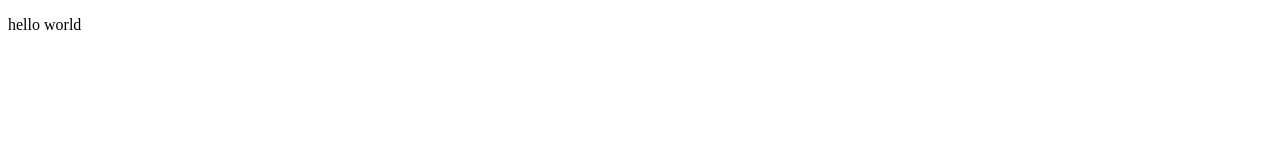
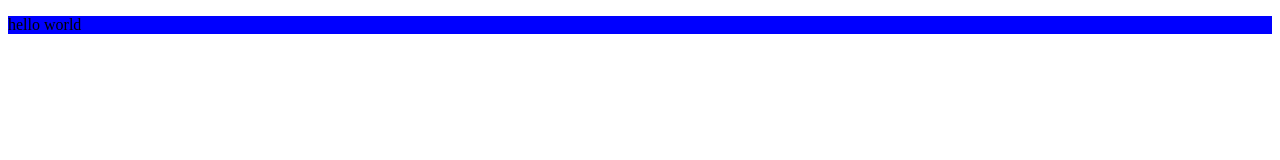
Before and after one commit to Nazish-Iftikhar/homepage, a plain HTML site: page index.html in a window 1280 px wide. Drawn offline with Linux system fonts and the light colour scheme.

Commit message:
changed the style of para

```diff
--- a/index.html
+++ b/index.html
@@ -4,6 +4,9 @@
     <meta charset="UTF-8">
     <meta name="viewport" content="width=device-width, initial-scale=1.0">
     <title>Document</title>
+    <style>
+        p{background-color: blue;}
+    </style>
 </head>
 <body>
     <p>hello world</p>
```
Also changed, not shown: 1 other file.
